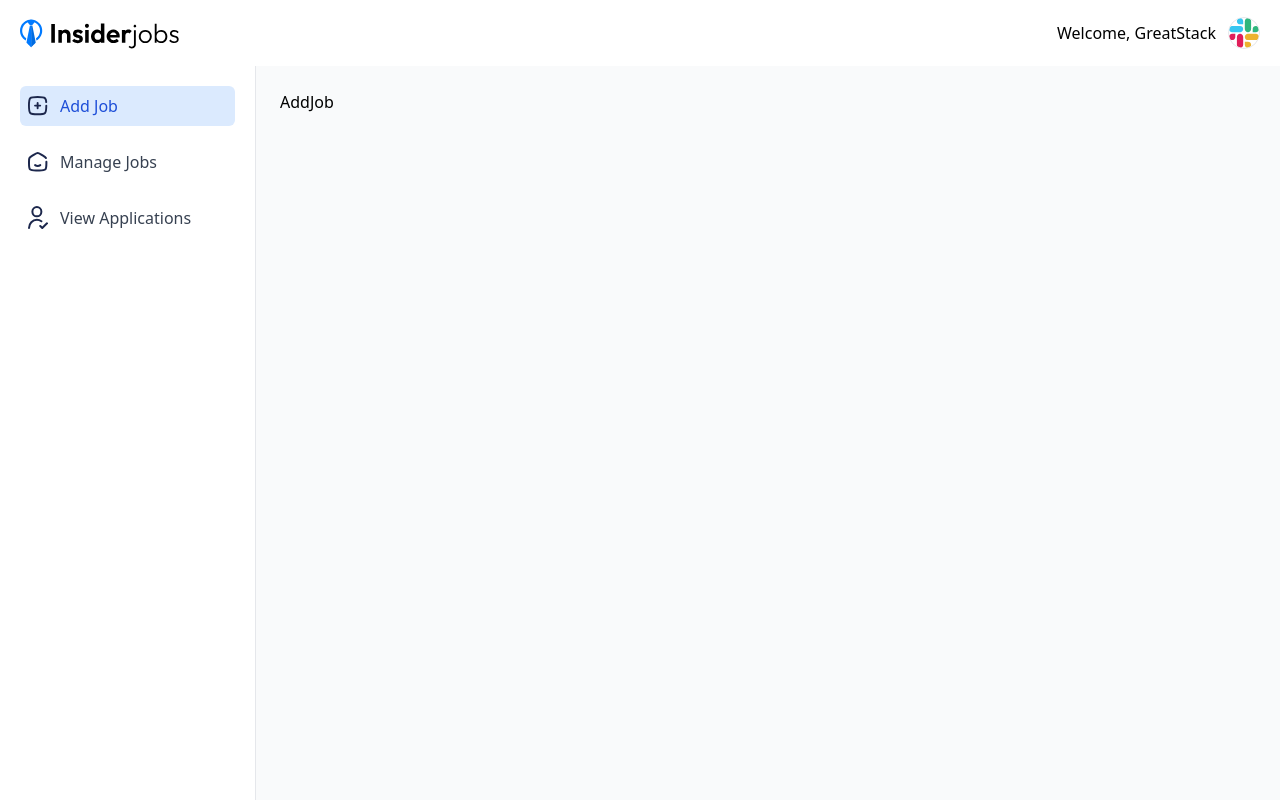
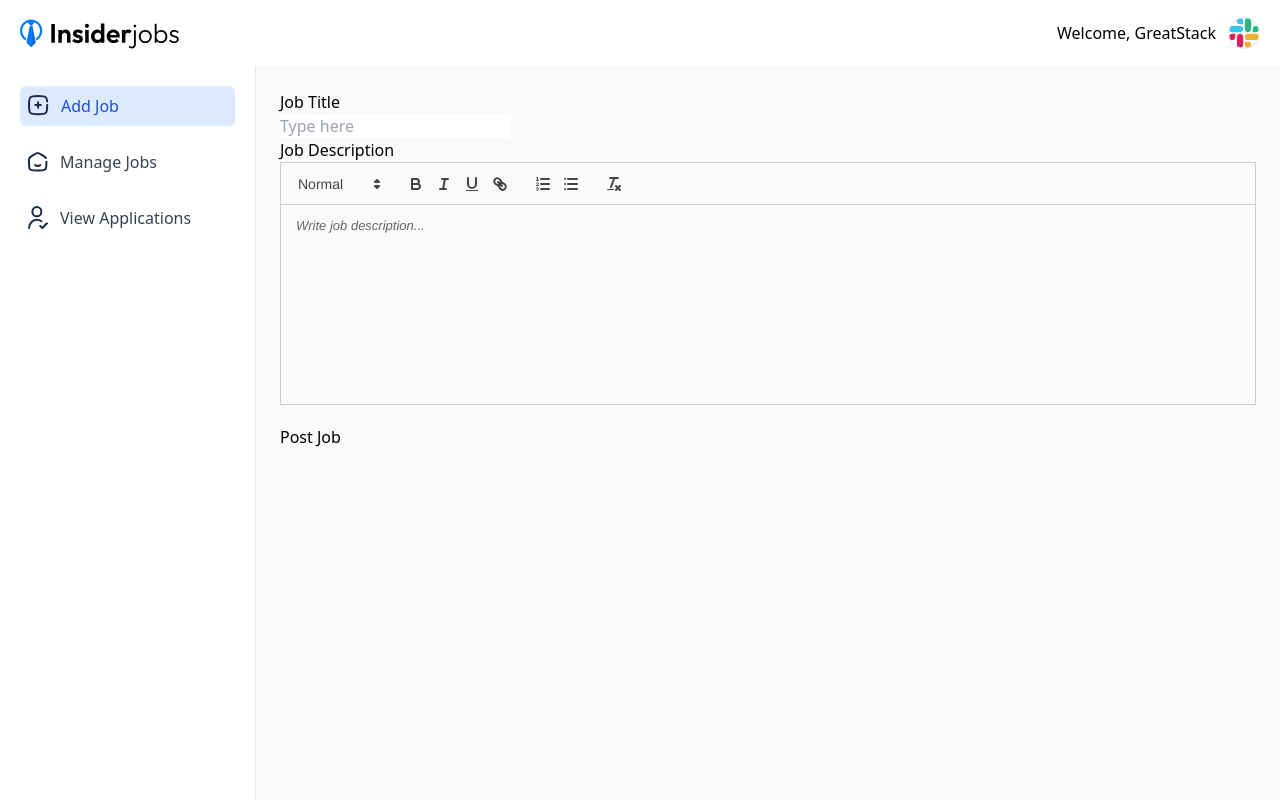
Before and after one commit to KashmiraNigholkar/Job_Portal_Website, a React (Vite) app in the folder client/: page /dashboard/add-job in a window 1280 px wide. Built offline with nearby package versions, Linux system fonts and the light colour scheme.

Commit message:
tenth   commit

```diff
--- a/client/src/App.jsx
+++ b/client/src/App.jsx
@@ -9,6 +9,7 @@ import DashBoard from './pages/DashBoard';
 import AddJob from './pages/AddJob';
 import ManageJobs from './pages/ManageJobs';
 import ViewApplications from './pages/ViewApplications';
+import 'quill/dist/quill.snow.css'
 
 const App = () => {
   const { showRecruiterLogin } = useContext(AppContext);
--- a/client/src/pages/AddJob.jsx
+++ b/client/src/pages/AddJob.jsx
@@ -1,9 +1,48 @@
-import React from 'react'
+import React, { useEffect, useRef, useState } from 'react';
+import Quill from 'quill';
+import 'quill/dist/quill.snow.css'; // ✅ Important to show editor styling
 
 const AddJob = () => {
+  const [title, setTitle] = useState('');
+  const [location, setLocation] = useState('Bangalore');
+  const [category, setCategory] = useState('Programming');
+  const [level, setLevel] = useState('Beginner level');
+  const [salary, setSalary] = useState(0);
+
+  const editorRef = useRef(null);  // ✅ Used to reference the div
+  const quillRef = useRef(null);   // ✅ Holds the Quill instance
+
+  useEffect(() => {
+    if (!quillRef.current && editorRef.current) {
+      quillRef.current = new Quill(editorRef.current, {
+        theme: 'snow',
+        placeholder: 'Write job description...',
+      });
+    }
+  }, []);
+
   return (
-    <div>AddJob</div>
-  )
-}
+    <form>
+      <div>
+        <p>Job Title</p>
+        <input
+          type="text"
+          placeholder="Type here"
+          onChange={(e) => setTitle(e.target.value)}
+          value={title}
+          required
+        />
+      </div>
 
-export default AddJob
+      <div>
+        <p>Job Description</p>
+        <div ref={editorRef} style={{ height: '200px', marginBottom: '20px' }}></div>
+      </div>
+
+      {/* Optional: Submit button */}
+      <button type="submit">Post Job</button>
+    </form>
+  );
+};
+
+export default AddJob;
--- a/client/src/pages/DashBoard.jsx
+++ b/client/src/pages/DashBoard.jsx
@@ -48,8 +48,8 @@ const DashBoard = () => {
                   }`
                 }
               >
-                <img src={assets.add_icon} alt="Add" className="w-5" />
-                <p>Add Job</p>
+                <img src={assets.add_icon} alt="Add" className="min-w-4" />
+                <p className='max-sm:hidden'>Add Job</p>
               </NavLink>
             </li>
             <li>
@@ -61,8 +61,8 @@ const DashBoard = () => {
                   }`
                 }
               >
-                <img src={assets.home_icon} alt="Manage" className="w-5" />
-                <p>Manage Jobs</p>
+                <img src={assets.home_icon} alt="Manage" className="min-w-4" />
+                <p className='max-sm:hidden'>Manage Jobs</p>
               </NavLink>
             </li>
             <li>
@@ -74,8 +74,8 @@ const DashBoard = () => {
                   }`
                 }
               >
-                <img src={assets.person_tick_icon} alt="Applications" className="w-5" />
-                <p>View Applications</p>
+                <img src={assets.person_tick_icon} alt="Applications" className="min-w-4" />
+                <p className='max-sm:hidden'>View Applications</p>
               </NavLink>
             </li>
           </ul>
```
